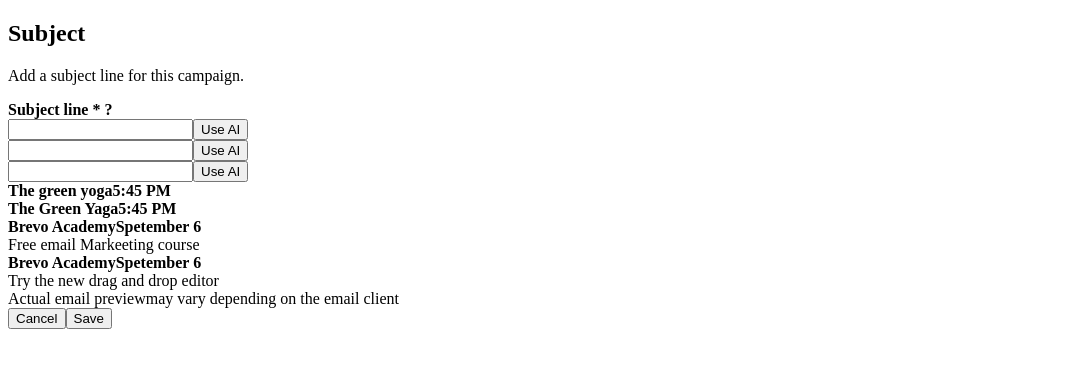
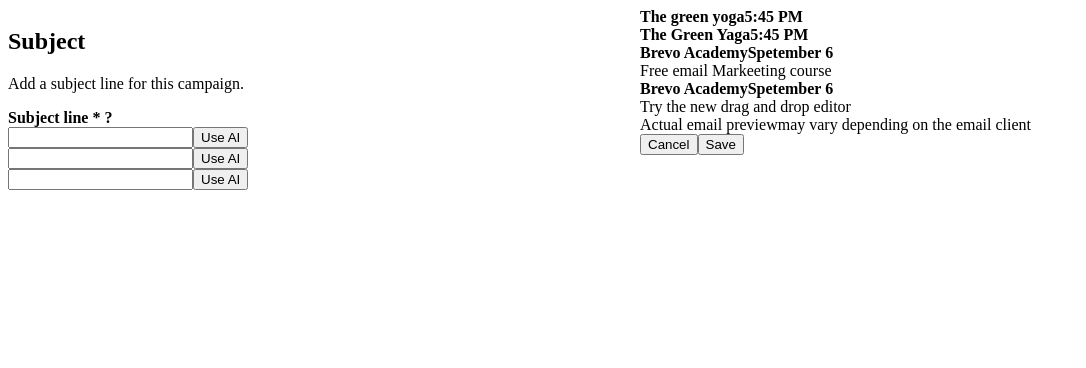
Before and after one commit to sohail-shrestha/sensenrespond-interview, a React (Create React App) app: page / in a window 1280 px wide. Shown: the top 368 px of the page, without its empty margins (0-1086 px from the left). Built offline with nearby package versions, Linux system fonts and the light colour scheme.

Commit message:
added grid for left and right content

```diff
--- a/package.json
+++ b/package.json
@@ -3,6 +3,11 @@
   "version": "0.1.0",
   "private": true,
   "dependencies": {
+    "@emotion/react": "^11.11.4",
+    "@emotion/styled": "^11.11.5",
+    "@mui/icons-material": "^5.15.21",
+    "@mui/material": "^5.15.21",
+    "@mui/styled-engine-sc": "^6.0.0-alpha.18",
     "@reduxjs/toolkit": "^2.2.6",
     "@testing-library/jest-dom": "^5.17.0",
     "@testing-library/react": "^13.4.0",
@@ -15,6 +20,7 @@
     "react-dom": "^18.3.1",
     "react-redux": "^9.1.2",
     "react-scripts": "5.0.1",
+    "styled-components": "^6.1.11",
     "typescript": "^4.9.5",
     "web-vitals": "^2.1.4"
   },
--- a/src/features/home/Home.tsx
+++ b/src/features/home/Home.tsx
@@ -1,12 +1,17 @@
+import { Grid } from "@mui/material";
 import React from "react";
 import { HomeLeftComponent, HomeRightComponent } from "./components";
 
 const Home: React.FC = () => {
   return (
-    <>
-      <HomeLeftComponent />
-      <HomeRightComponent />
-    </>
+    <Grid container>
+      <Grid item xs={6}>
+            <HomeLeftComponent />
+      </Grid>
+      <Grid item xs={6}>
+            <HomeRightComponent />
+      </Grid>
+    </Grid>
   );
 };
 
```
Also changed, not shown: 1 other file (tests, documents, lock files or other folders).
